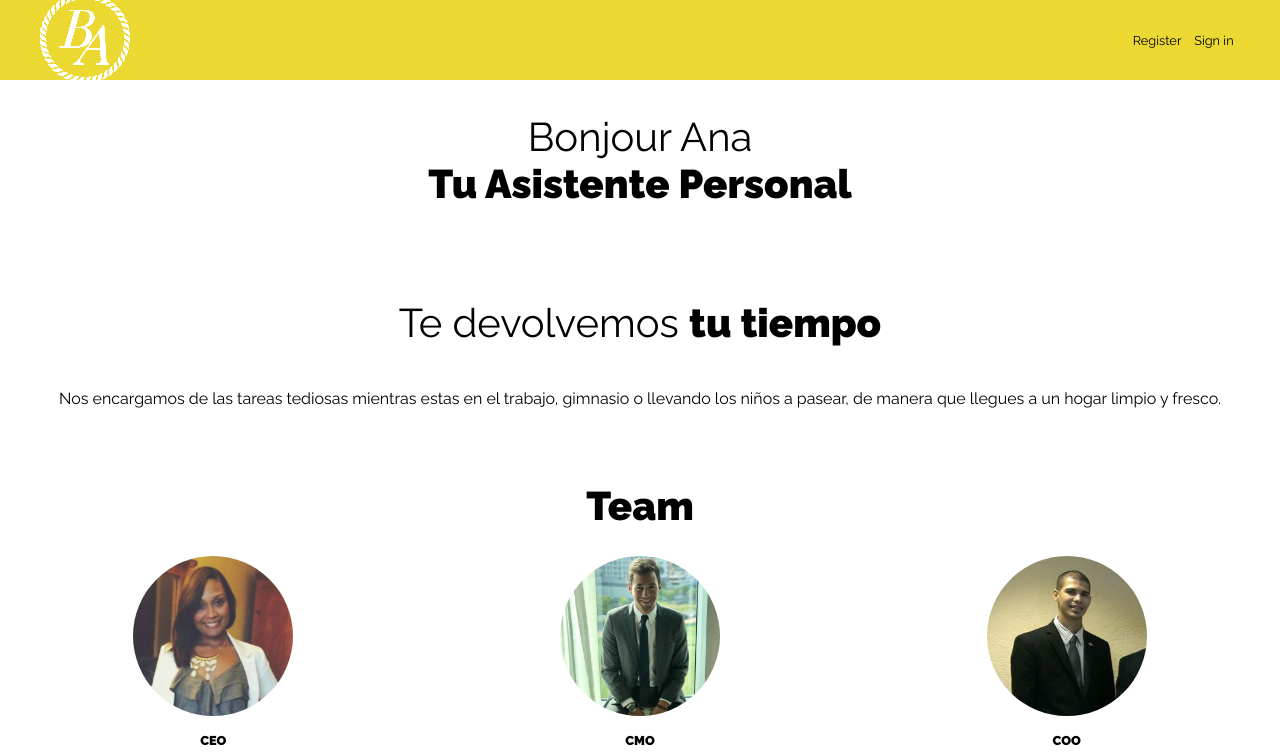
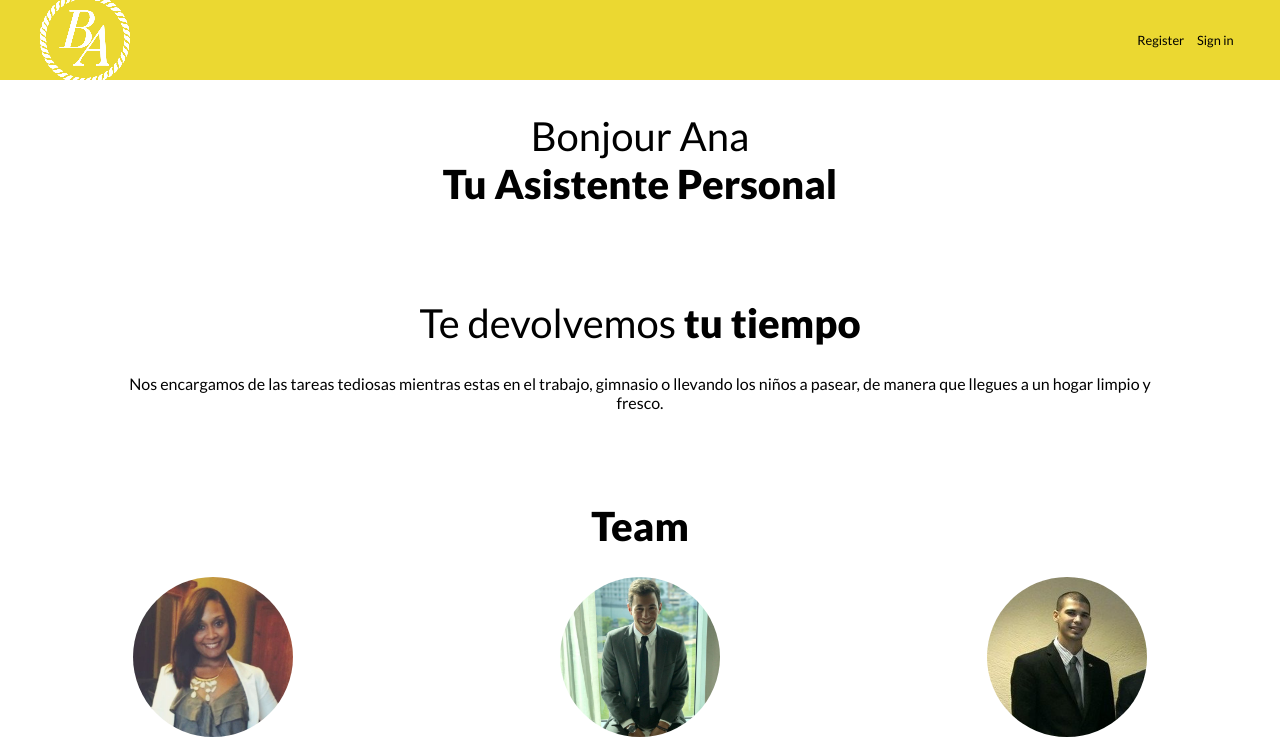
Before and after one commit to bonjouranainc/web-app, a React app in the folder front-end/: page /about in a window 1280 px wide. Shown: the top 754 px of the page. Built offline with nearby package versions, Linux system fonts and the light colour scheme.

Commit message:
Font changed from Raleway to Lato

```diff
--- a/front-end/public/index.html
+++ b/front-end/public/index.html
@@ -4,7 +4,7 @@
     <meta charset="utf-8">
     <meta name="viewport" content="width=device-width, initial-scale=1.0, maximum-scale=1.0, user-scalable=no, shrink-to-fit=no">
     <meta name="theme-color" content="#000000">
-    <link href="https://fonts.googleapis.com/css?family=Raleway:400,900&amp;subset=latin-ext" rel="stylesheet">
+    <link href="https://fonts.googleapis.com/css?family=Lato:400,900" rel="stylesheet">
     <link href="https://fonts.googleapis.com/icon?family=Material+Icons"
       rel="stylesheet">
     <title>Bonjour Ana</title>
--- a/front-end/src/index.css
+++ b/front-end/src/index.css
@@ -1,7 +1,7 @@
 body {
   margin: 0;
   padding: 0;
-  font-family: 'Raleway', sans-serif;
+  font-family: 'Lato', sans-serif;
 }
 
 /*
--- a/front-end/src/scenes/About/components/WhatWeDo/styles.css
+++ b/front-end/src/scenes/About/components/WhatWeDo/styles.css
@@ -1,3 +1,9 @@
 .whatWeDo {
   padding: 2em 1em;
 }
+
+@media only screen and (min-width: 768px) {
+  .whatWeDo p {
+    margin: 0 7em 2em 7em;
+  }
+}
```
